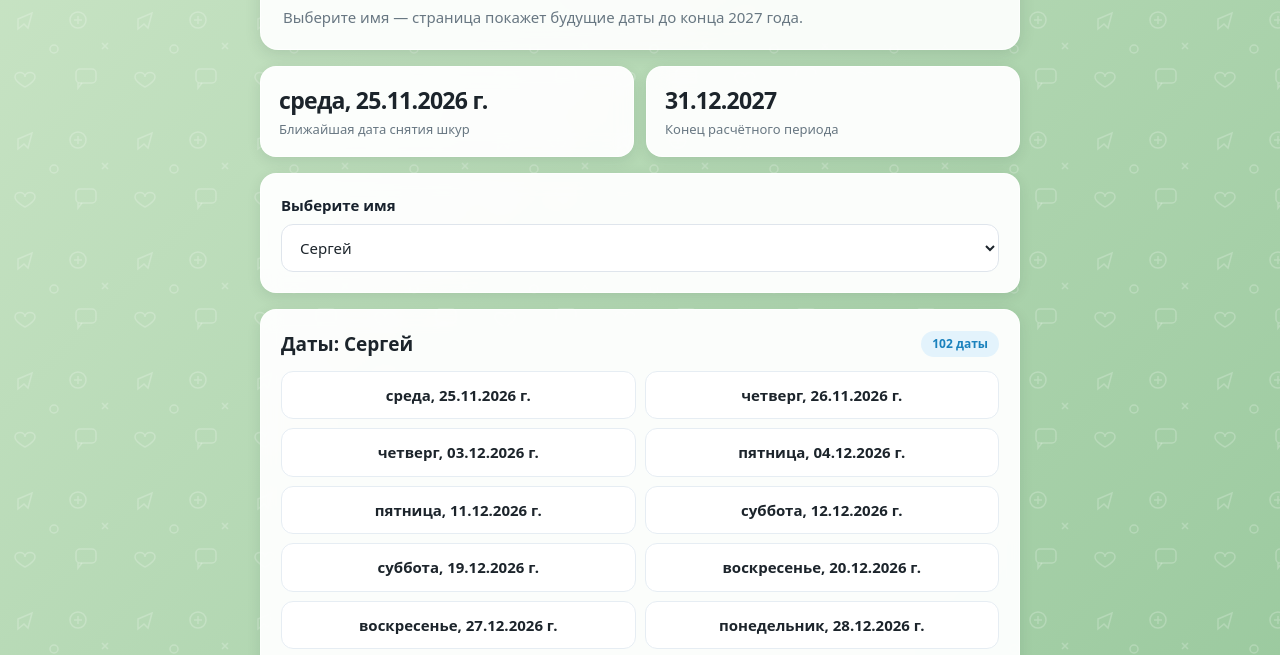
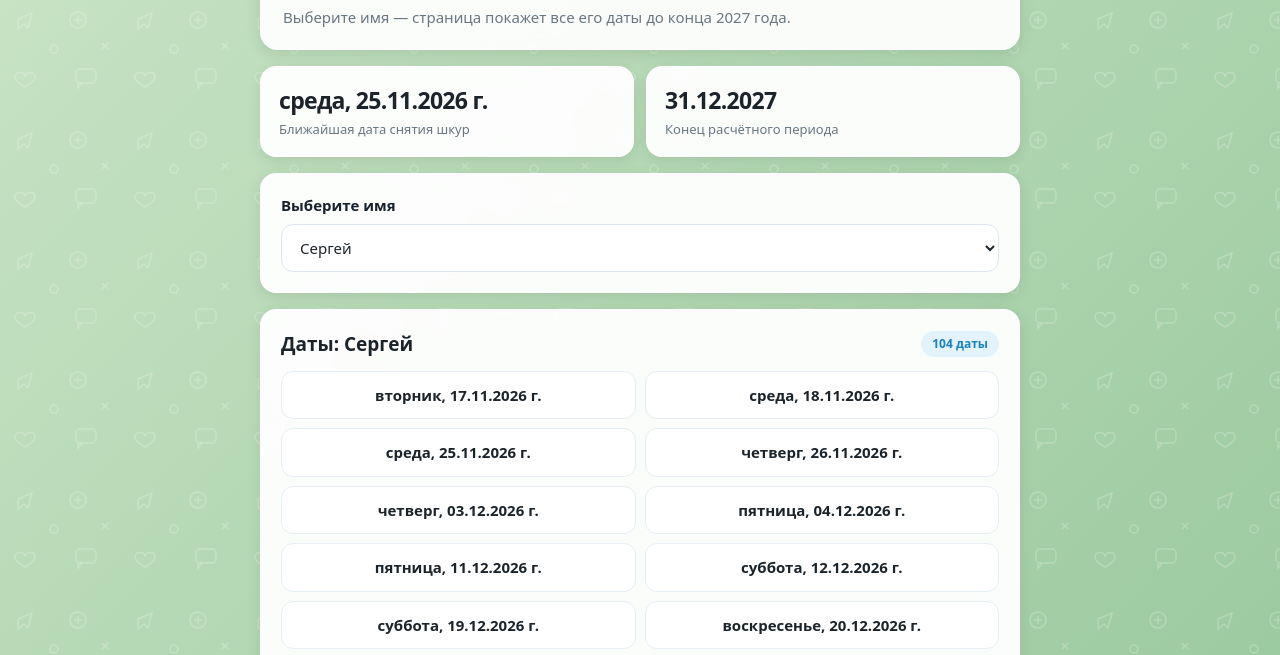
Before and after one commit to Hubbotu/skin, a plain HTML site: page index.html in a window 1280 px wide. Shown: the part 125-780 px from the top of the page. Drawn offline with Linux system fonts and the light colour scheme.

Commit message:
Update index.html

```diff
--- a/index.html
+++ b/index.html
@@ -66,7 +66,7 @@ select:focus{border-color:var(--accent);box-shadow:0 0 0 3px rgba(42,171,238,0.2
 <header>
 <div class="eyebrow">Планирование по кругу</div>
 <h1>График снятия шкур</h1>
-<p class="sub">Выберите имя — страница покажет будущие даты до конца 2027 года.</p>
+<p class="sub">Выберите имя — страница покажет все его даты до конца 2027 года.</p>
 </header>
 <section class="stats">
 <div class="stat" id="next-date-card">
@@ -94,7 +94,7 @@ select:focus{border-color:var(--accent);box-shadow:0 0 0 3px rgba(42,171,238,0.2
 </div>
 <div class="date-list" id="dates"></div>
 <div class="empty" id="empty" hidden>Для выбранного имени дат нет.</div>
-<p class="note">Прошедшие даты автоматически скрываются. График распределен по 2 дня на каждого участника по кругу.</p>
+<p class="note">График распределен строго по 2 дня на каждого участника по кругу: Сергей → Юрий → Стас → Наташа.</p>
 </section>
 </main>
 <script>
@@ -107,27 +107,23 @@ const empty = document.getElementById('empty');
 const fmt = new Intl.DateTimeFormat('ru-RU', {day:'2-digit',month:'2-digit',year:'numeric',weekday:'long'});
 function render() {
   const name = person.value;
+  const selected = records.filter(r => r.name === name);
+  heading.textContent = 'Даты: ' + name;
+  count.textContent = selected.length + ' ' + plural(selected.length);
+  dates.replaceChildren();
+  empty.hidden = selected.length !== 0;
 
   const todayObj = new Date();
   const tzOffset = todayObj.getTimezoneOffset() * 60000;
   const localISODate = new Date(todayObj - tzOffset).toISOString().slice(0, 10);
 
-  const allForPerson = records.filter(r => r.name === name);
   let nextRec = null;
-  for (const r of allForPerson) {
+  for (const r of selected) {
     if (r.date >= localISODate) {
       nextRec = r;
       break;
     }
   }
-
-  // Filter out past dates so they are hidden from the list
-  const selected = allForPerson.filter(r => r.date >= localISODate);
-
-  heading.textContent = 'Даты: ' + name;
-  count.textContent = selected.length + ' ' + plural(selected.length);
-  dates.replaceChildren();
-  empty.hidden = selected.length !== 0;
 
   const nextCard = document.getElementById('next-date-card');
   const nextValue = document.getElementById('next-date-value');
```
